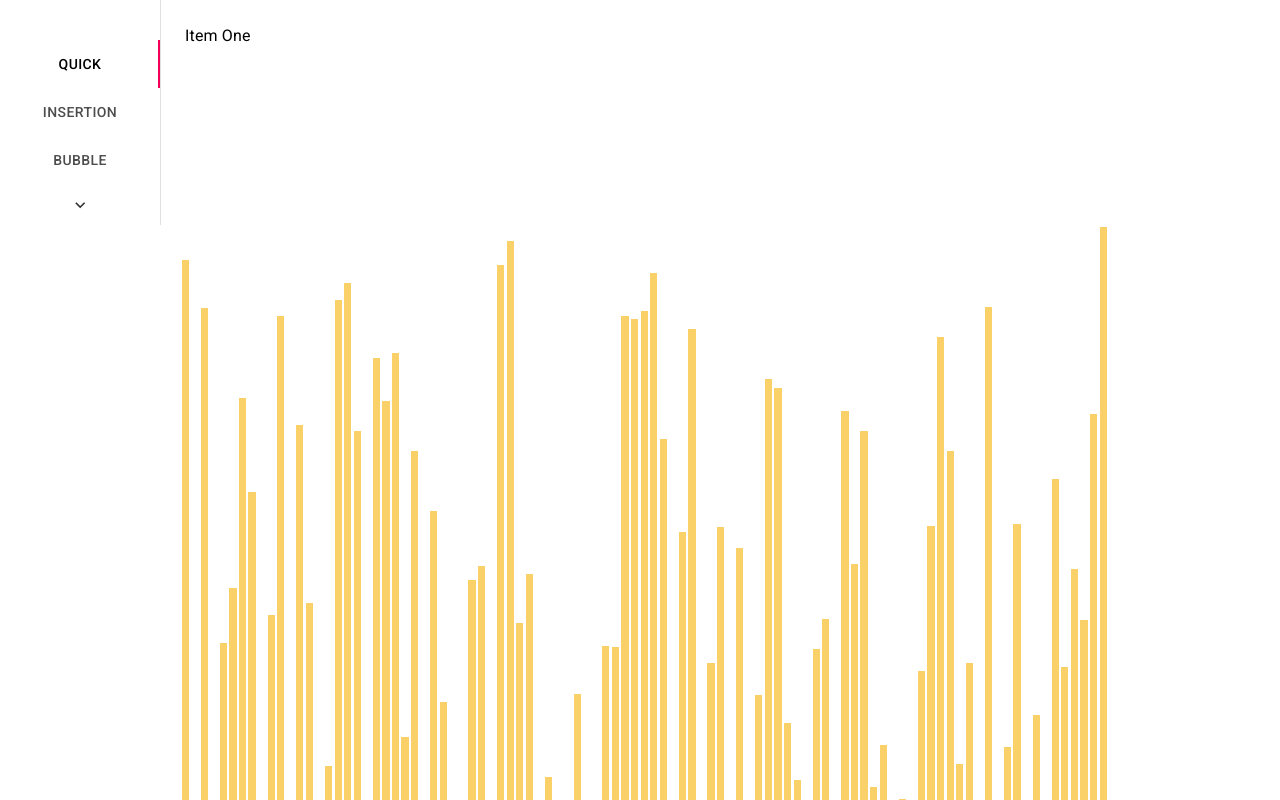
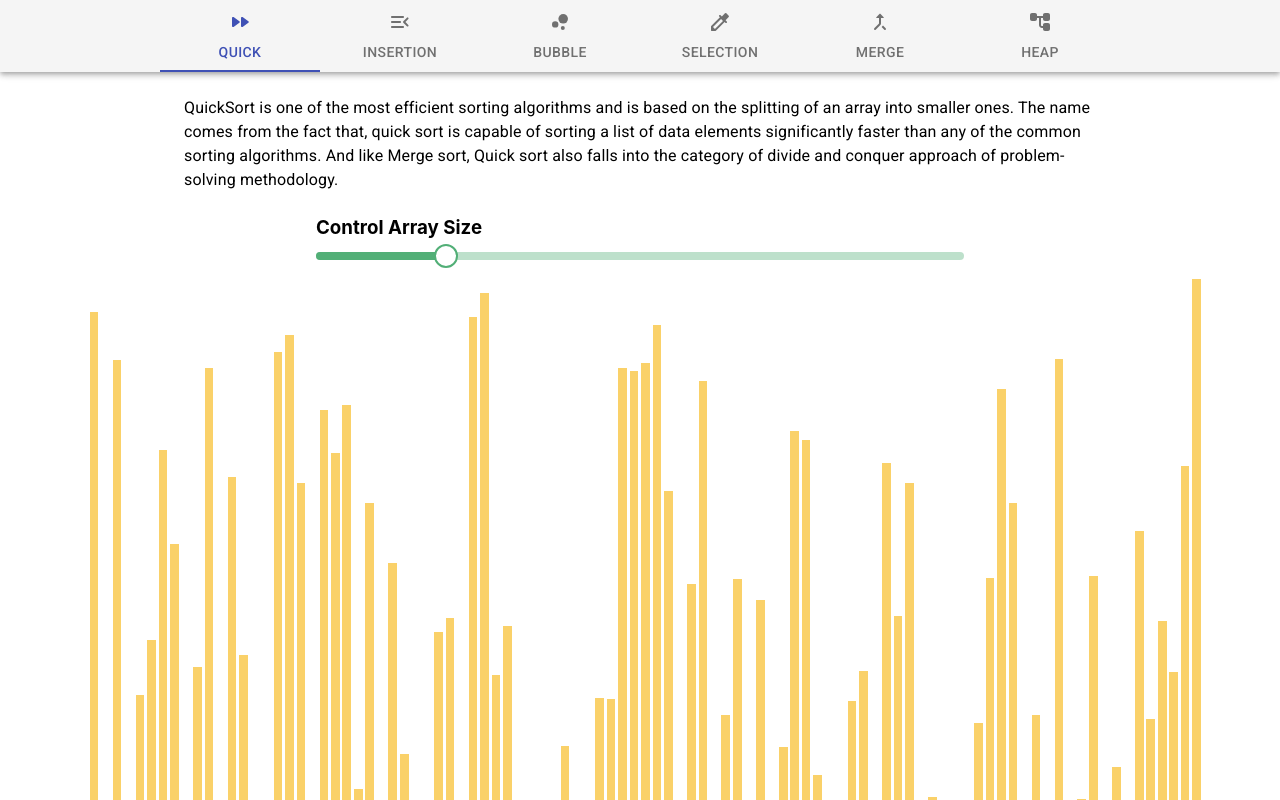
Before and after one commit to Fraisin/SightSort, a React (Create React App) app: page / in a window 1280 px wide. Shown: the top 800 px of the page. Built offline with nearby package versions, Linux system fonts and the light colour scheme.

Commit message:
Slider and header.

```diff
--- a/src/App.css
+++ b/src/App.css
@@ -1,3 +1,20 @@
-.selector {
-  background-color: green;
+.sliderLabelContainer {
+  text-align: center;
 }
+.tab {
+  height: 100%;
+  max-width: 75%;
+  display: flex;
+  justify-content: center;
+  align-items: center;
+  margin-left: auto;
+  margin-right: auto;
+}
+.tabsContainer {
+  display: flex;
+  justify-content: space-evenly;
+  align-items: center;
+}
+/* Mobile Styles */
+@media only screen and (max-width: 599px) {
+}
--- a/src/App.js
+++ b/src/App.js
@@ -1,13 +1,13 @@
 import React from "react";
 import Selector from "./Selector";
+import Slider from "./Slider";
 import SortVisualizer from "./SortVisualizer/SortVisualizer";
 
 function App() {
   return (
     <div>
-      <div className="selector">
-        <Selector />
-      </div>
+      <Selector />
+      <Slider />
       <SortVisualizer></SortVisualizer>
     </div>
   );
--- a/src/Selector.js
+++ b/src/Selector.js
@@ -1,10 +1,18 @@
 import React from "react";
 import PropTypes from "prop-types";
 import { makeStyles } from "@material-ui/core/styles";
+import AppBar from "@material-ui/core/AppBar";
 import Tabs from "@material-ui/core/Tabs";
 import Tab from "@material-ui/core/Tab";
+import QuickIcon from "@material-ui/icons/FastForwardRounded";
+import InsertIcon from "@material-ui/icons/MenuOpenRounded";
+import BubbleIcon from "@material-ui/icons/BubbleChartRounded";
+import SelectIcon from "@material-ui/icons/ColorizeRounded";
+import MergeIcon from "@material-ui/icons/MergeTypeRounded";
+import HeapIcon from "@material-ui/icons/AccountTreeRounded";
 import Typography from "@material-ui/core/Typography";
 import Box from "@material-ui/core/Box";
+import "./App.css";
 
 function TabPanel(props) {
   const { children, value, index, ...other } = props;
@@ -13,8 +21,8 @@ function TabPanel(props) {
     <div
       role="tabpanel"
       hidden={value !== index}
-      id={`vertical-tabpanel-${index}`}
-      aria-labelledby={`vertical-tab-${index}`}
+      id={`scrollable-force-tabpanel-${index}`}
+      aria-labelledby={`scrollable-force-tab-${index}`}
       {...other}
     >
       {value === index && (
@@ -34,24 +42,21 @@ TabPanel.propTypes = {
 
 function a11yProps(index) {
   return {
-    id: `vertical-tab-${index}`,
-    "aria-controls": `vertical-tabpanel-${index}`
+    id: `scrollable-force-tab-${index}`,
+    "aria-controls": `scrollable-force-tabpanel-${index}`
   };
 }
 
 const useStyles = makeStyles(theme => ({
   root: {
     flexGrow: 1,
-    backgroundColor: theme.palette.background.paper,
-    display: "flex",
-    height: 225
-  },
-  tabs: {
-    borderRight: `1px solid ${theme.palette.divider}`
+    width: "100%",
+    justifyContent: "center",
+    backgroundColor: theme.palette.background.paper
   }
 }));
 
-export default function VerticalTabs() {
+export default function ScrollableTabsButtonForce() {
   const classes = useStyles();
   const [value, setValue] = React.useState(0);
 
@@ -61,41 +66,61 @@ export default function VerticalTabs() {
 
   return (
     <div className={classes.root}>
-      <Tabs
-        orientation="vertical"
-        variant="scrollable"
-        value={value}
-        onChange={handleChange}
-        aria-label="Vertical tabs example"
-        className={classes.tabs}
-      >
-        <Tab label="Quick" {...a11yProps(0)} />
-        <Tab label="Insertion" {...a11yProps(1)} />
-        <Tab label="Bubble" {...a11yProps(2)} />
-        <Tab label="Selection" {...a11yProps(3)} />
-        <Tab label="Heap" {...a11yProps(4)} />
-        <Tab label="Merge" {...a11yProps(5)} />
-      </Tabs>
-      <TabPanel value={value} index={0}>
-        Item One
+      <AppBar className="tabsContainer" position="static" color="default">
+        <Tabs
+          value={value}
+          onChange={handleChange}
+          variant="scrollable"
+          scrollButtons="on"
+          indicatorColor="primary"
+          textColor="primary"
+          aria-label="scrollable force tabs example"
+        >
+          <Tab label="Quick" icon={<QuickIcon />} {...a11yProps(0)} />
+          <Tab label="Insertion" icon={<InsertIcon />} {...a11yProps(1)} />
+          <Tab label="Bubble" icon={<BubbleIcon />} {...a11yProps(2)} />
+          <Tab label="Selection" icon={<SelectIcon />} {...a11yProps(3)} />
+          <Tab label="Merge" icon={<MergeIcon />} {...a11yProps(4)} />
+          <Tab label="Heap" icon={<HeapIcon />} {...a11yProps(5)} />
+        </Tabs>
+      </AppBar>
+      <TabPanel className="tab" value={value} index={0}>
+        QuickSort is one of the most efficient sorting algorithms and is based
+        on the splitting of an array into smaller ones. The name comes from the
+        fact that, quick sort is capable of sorting a list of data elements
+        significantly faster than any of the common sorting algorithms. And like
+        Merge sort, Quick sort also falls into the category of divide and
+        conquer approach of problem-solving methodology.
       </TabPanel>
-      <TabPanel value={value} index={1}>
-        Item Two
+      <TabPanel className="tab" value={value} index={1}>
+        This is an in-place comparison-based sorting algorithm. Here, a sub-list
+        is maintained which is always sorted. For example, the lower part of an
+        array is maintained to be sorted. An element which is to be 'insert'ed
+        in this sorted sub-list, has to find its appropriate place and then it
+        has to be inserted there.
       </TabPanel>
-      <TabPanel value={value} index={2}>
-        Item Three
+      <TabPanel className="tab" value={value} index={2}>
+        Bubble sort is a simple sorting algorithm. This sorting algorithm is
+        comparison-based algorithm in which each pair of adjacent elements is
+        compared and the elements are swapped if they are not in order.
       </TabPanel>
-      <TabPanel value={value} index={3}>
-        Item Four
+      <TabPanel className="tab" value={value} index={3}>
+        This sorting algorithm is an in-place comparison-based algorithm in
+        which the list is divided into two parts, the sorted part at the left
+        end and the unsorted part at the right end. Initially, the sorted part
+        is empty and the unsorted part is the entire list.
       </TabPanel>
-      <TabPanel value={value} index={4}>
-        Item Five
+      <TabPanel className="tab" value={value} index={4}>
+        Merge sort is a divide-and-conquer algorithm based on the idea of
+        breaking down a list into several sub-lists until each sublist consists
+        of a single element and merging those sublists in a manner that results
+        into a sorted list.
       </TabPanel>
-      <TabPanel value={value} index={5}>
-        Item Six
-      </TabPanel>
-      <TabPanel value={value} index={6}>
-        Item Seven
+      <TabPanel className="tab" value={value} index={5}>
+        Heapsort is similar to selection sort—we're repeatedly choosing the
+        largest item and moving it to the end of our array. The main difference
+        is that instead of scanning through the entire array to find the largest
+        item, we convert the array into a max heap to speed things up.
       </TabPanel>
     </div>
   );
--- /dev/null
+++ b/src/Slider.js
@@ -0,0 +1,58 @@
+import React from "react";
+import { withStyles, makeStyles } from "@material-ui/core/styles";
+import Slider from "@material-ui/core/Slider";
+import "./App.css";
+
+const useStyles = makeStyles(theme => ({
+  root: {
+    width: 600 + theme.spacing(3) * 2,
+    marginLeft: "auto",
+    marginRight: "auto"
+  }
+}));
+
+const PrettoSlider = withStyles({
+  root: {
+    color: "#52af77",
+    height: 8
+  },
+  thumb: {
+    height: 24,
+    width: 24,
+    backgroundColor: "#fff",
+    border: "2px solid currentColor",
+    marginTop: -8,
+    marginLeft: -12,
+    "&:focus, &:hover, &$active": {
+      boxShadow: "inherit"
+    }
+  },
+  active: {},
+  valueLabel: {
+    left: "calc(-50% + 4px)"
+  },
+  track: {
+    height: 8,
+    borderRadius: 4
+  },
+  rail: {
+    height: 8,
+    borderRadius: 4
+  }
+})(Slider);
+
+export default function CustomizedSlider() {
+  const classes = useStyles();
+
+  return (
+    <div className={classes.root}>
+      <h3>Control Array Size</h3>
+      <PrettoSlider
+        valueLabelDisplay="auto"
+        aria-label="Array Size"
+        defaultValue={100}
+        max="500"
+      />
+    </div>
+  );
+}
--- a/src/SortVisualizer/SortVisualizer.css
+++ b/src/SortVisualizer/SortVisualizer.css
@@ -2,7 +2,7 @@
   background-color: #fad169;
 }
 .barContainer {
-  width: 75%;
+  width: 90%;
   height: 100vh;
   display: flex;
   justify-content: space-evenly;
--- a/src/SortVisualizer/SortVisualizer.js
+++ b/src/SortVisualizer/SortVisualizer.js
@@ -1,8 +1,8 @@
 import React from "react";
 import "./SortVisualizer.css";
 
-const numOfElements = 100;
 const maxArrayValue = 500;
+const defaultArraySize = 100;
 
 export default class SortVisualizer extends React.Component {
   constructor(props) {
@@ -13,12 +13,12 @@ export default class SortVisualizer extends React.Component {
   }
 
   componentDidMount() {
-    this.refillArray();
+    this.refillArray(defaultArraySize);
   }
 
-  refillArray() {
+  refillArray(length) {
     const array = [];
-    for (let i = 0; i < numOfElements; i++) {
+    for (let i = 0; i < length; i++) {
       array.push(getRandomInt(1, maxArrayValue));
     }
     this.setState({ array });
@@ -34,7 +34,7 @@ export default class SortVisualizer extends React.Component {
             className="arrayBar"
             key={index}
             style={{
-              width: `${75 / numOfElements}%`,
+              width: `${75 / array.length}%`,
               height: `${value / (maxArrayValue / 100)}%`
             }}
           ></div>
```
